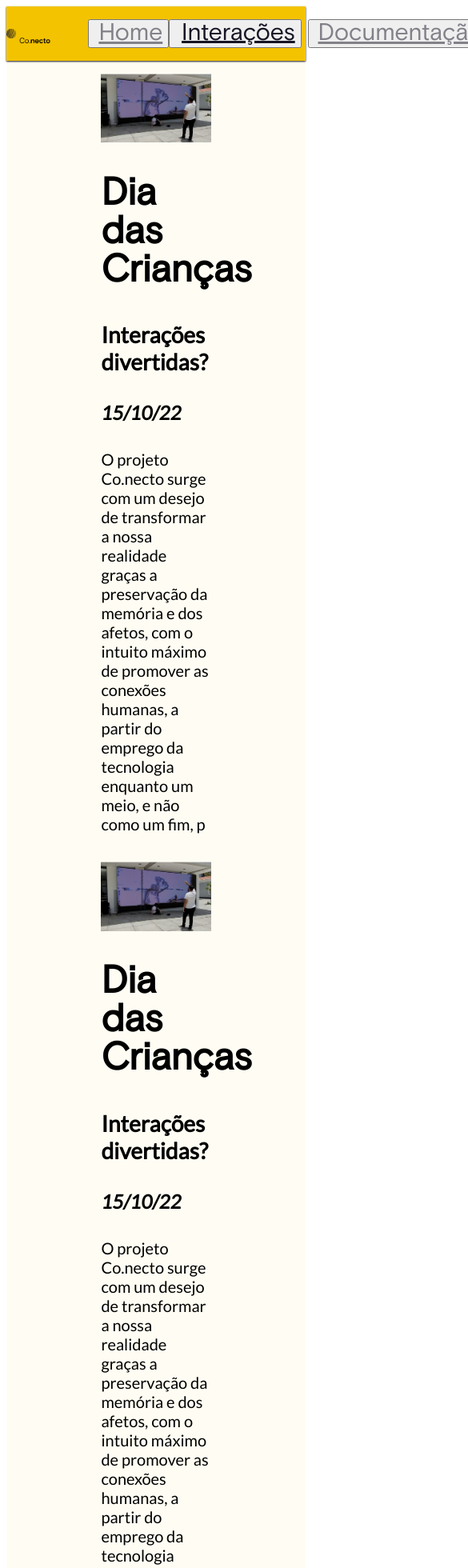
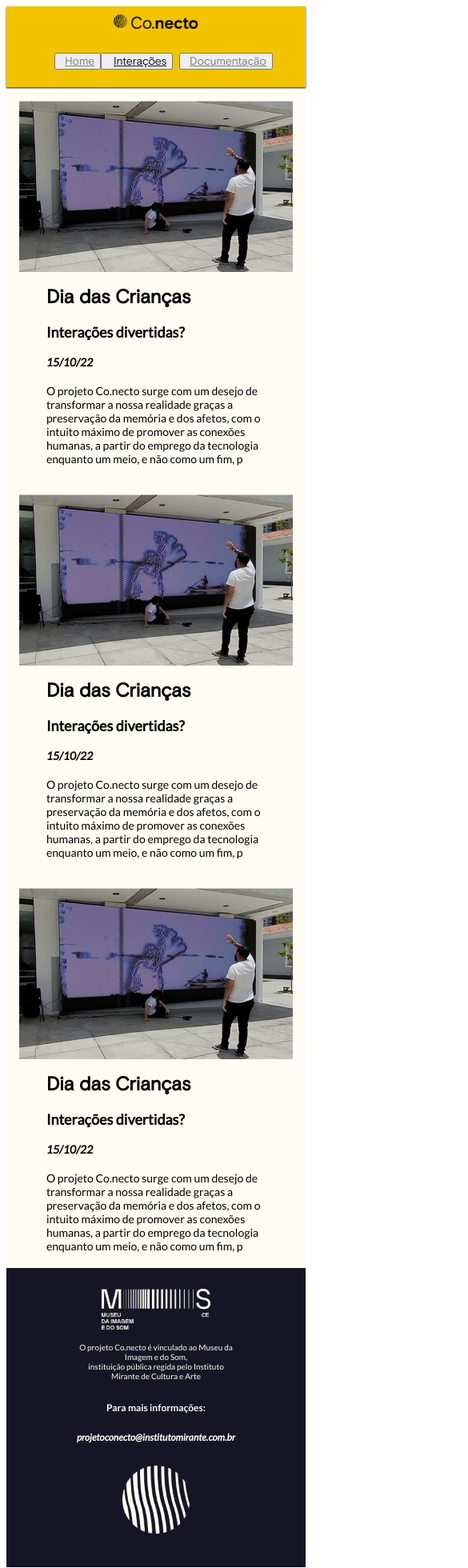
Before and after one commit to gusholz/projetoConecto, a Next.js app: page /interacoes in a window 390 px wide. Shown: the top 1960 px of the page at 80% size, 585 px wide, since content can reach past the window. Built offline with nearby package versions, Linux system fonts and the light colour scheme.

Commit message:
Adicao Versao Mobile e +1 interacao na home

```diff
--- a/package.json
+++ b/package.json
@@ -26,6 +26,7 @@
     "next": "^12.3.1",
     "react": "^18.2.0",
     "react-dom": "^18.2.0",
+    "react-p5": "^1.3.33",
     "reset-css": "^5.0.1"
   },
   "devDependencies": {
--- a/src/components/areaInterativa/AreaInterativa.module.css
+++ b/src/components/areaInterativa/AreaInterativa.module.css
@@ -30,3 +30,7 @@
     font-size: 14vw;
     position:center;
 }
+
+@media (max-width:800px) {
+
+}
--- a/src/components/conteudo/Conteudo.module.css
+++ b/src/components/conteudo/Conteudo.module.css
@@ -20,3 +20,7 @@
     justify-content: space-around;
     background-color: #FFFDF3;
 }
+
+@media only screen and (max-width:800px) {
+
+}
--- a/src/components/conteudo/blocoTextoHome/blocoTextoHome/BlocoTextoHome.module.css
+++ b/src/components/conteudo/blocoTextoHome/blocoTextoHome/BlocoTextoHome.module.css
@@ -80,3 +80,49 @@
     height: fit-content;
     margin-right: 6%;
 }
+
+
+@media only screen and (max-width:800px) {
+    .containerPai{
+        flex-direction: column;
+    }
+
+    .containerPaiBlack{
+        flex-direction: column;
+    }
+
+    .container{
+        flex-direction: column;
+        max-width: 80%;
+    }
+
+    .containerBlack{
+        flex-direction: column;
+        max-width: 80%;
+    }
+
+    .titulo{
+        font-size: 24px;
+    }
+
+    .tituloBlack{
+        font-size: 24px;
+    }
+
+    .texto{
+        font-size: 14px;
+        line-height: 1.5;
+
+    }
+
+    .textoBlack{
+        font-size: 14px;
+        line-height: 1.5;
+    }
+
+    .imagens{
+        max-width: 100%;
+        height: fit-content;
+        margin-right: 6%;
+    }
+}
--- a/src/components/conteudo/postDocumentacao/PostDocumentacao.module.css
+++ b/src/components/conteudo/postDocumentacao/PostDocumentacao.module.css
@@ -55,3 +55,37 @@
     font-family: latoItalico;
     font-size: 14px;
 }
+
+@media only screen and (max-width:800px) {
+    .container{
+        display: flex;
+        flex-direction: column;
+        justify-content: center;
+        max-width: 80%;
+        padding: 2vh;
+    }
+
+    .titulo{
+        font-size: 24px;
+    }
+
+    .subtitulo{
+        font-size: 20px;
+    }
+
+    .data{
+        font-size: 14px;
+    }
+
+    .texto{
+        font-size: 14px;
+        line-height: 1.5;
+        margin-top: 1vh;
+        margin-bottom: 1vw;
+    }
+
+    .referencias{
+        font-family: latoItalico;
+        font-size: 12px;
+    }
+}
--- a/src/components/conteudo/postInteracoes/PostInteracao.module.css
+++ b/src/components/conteudo/postInteracoes/PostInteracao.module.css
@@ -61,3 +61,31 @@
     margin-top: 1vh;
     margin-bottom: 1vw;
 }
+
+@media only screen and (max-width:800px) {
+    .img{
+        width: 100%;
+        height: fit-content;
+    }
+
+    .containerTexto{
+        max-width: 80%;
+    }
+
+    .titulo{
+        font-size: 24px;
+    }
+
+    .subtitulo{
+        font-size: 18px;
+    }
+
+    .data{
+        margin-top: 1%;
+        font-size: 14px;
+    }
+
+    .texto{
+        font-size: 14px;
+    }
+}
--- a/src/components/footer/Footer.module.css
+++ b/src/components/footer/Footer.module.css
@@ -60,3 +60,44 @@
     font-family: Lato;
     font-size: 0.8vw;
 }
+
+@media only screen and (max-width:800px) {
+    .container{
+        display: flex;
+        flex-direction: column;
+        align-items: center;
+        padding: 7%;
+    }
+
+    .logoMis{
+        width: 16vh;
+        height: fit-content;
+    }
+
+    .logo{
+        width: 10vh;
+        height: fit-content;
+        margin-top: 5%;
+        margin-bottom: 5%;
+    }
+
+    .infos{
+        color:  #FFFDF3;
+        font-family: LatoBold;
+        font-size: 12px;
+    }
+
+    .contato{
+        color:  #FFFDF3;
+        font-family: LatoItalico;
+        font-size: 12px;
+    }
+
+    .copyright{
+        margin-top: 5%;
+        margin-bottom: 5%;
+        font-size: 10px;
+        max-width: 60%;
+        text-align: center;
+    }
+}
--- a/src/components/footer/footer.tsx
+++ b/src/components/footer/footer.tsx
@@ -3,7 +3,6 @@ import styles from "./Footer.module.css"
 export default function Footer(){
     return (
         <div className={styles.container}>
-            <div>
                 <img className={styles.logoMis} src={`images/logoMis.png`}></img>
                 <p className={styles.copyright}>
                     O projeto Co.necto é vinculado ao Museu
@@ -12,8 +11,7 @@ export default function Footer(){
                 </p>
                 <h2 className={styles.infos}>Para mais informações:</h2>
                 <h3 className={styles.contato}>projetoconecto@institutomirante.com.br</h3>
-            </div>
-            <img className={styles.logo} src={`images/vetorLogoConectoBranco.png`} id="logo"/>
+                <img className={styles.logo} src={`images/vetorLogoConectoBranco.png`} id="logo"/>
         </div>
     )
 }
--- a/src/components/header/Header.module.css
+++ b/src/components/header/Header.module.css
@@ -70,3 +70,42 @@
 .itemMenu :hover{
     opacity: 1;
 }
+
+@media only screen and (max-width:800px) {
+    .header{
+        display: flex;
+        flex-direction: column;
+        align-items: center;
+    }
+
+    .navMenu{
+        padding: 2%;
+    }
+
+    .itemMenu a{
+        font-size: 14px;
+        margin-left: 5px;
+        opacity: .5;
+    }
+
+    .itemMenuAtivo a{
+        color: #151525;
+        text-decoration: underline;
+        text-underline-offset: 0.3vw;
+        font-family: BasisGrotesqueRegular;
+        font-size: 14px;
+        margin-left: 2vw;
+        opacity: 1;
+    }
+
+    .logo{
+        width: 2vh;
+        margin-top: 10px;
+        margin-bottom: 10px;
+    }
+
+    .conecto{
+        margin-left: 1vw;
+        width: 10vh;
+    }
+}
```
Also changed, not shown: src/components/areaInterativa/areaInterativa.tsx (+17 -64 lines), src/interacoes/mouseZoom.tsx (added, +77 -0 lines), src/interacoes/sketch1p5.tsx (added, +35 -0 lines), 1 other file (tests, documents, lock files or other folders).
